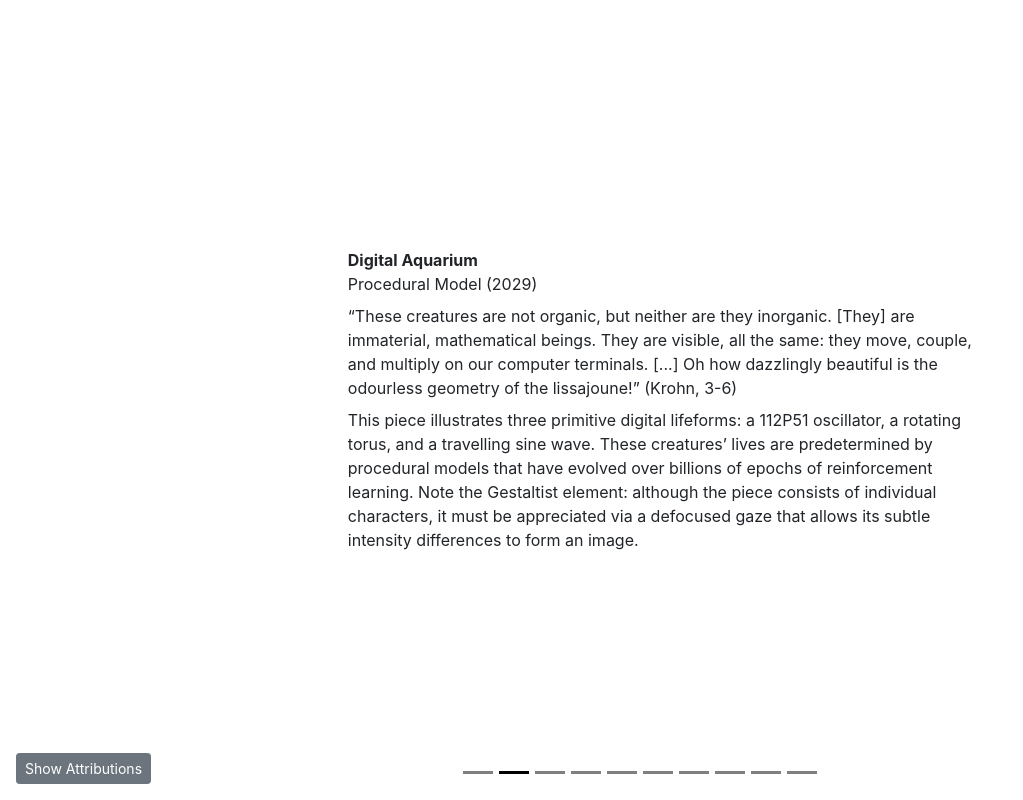
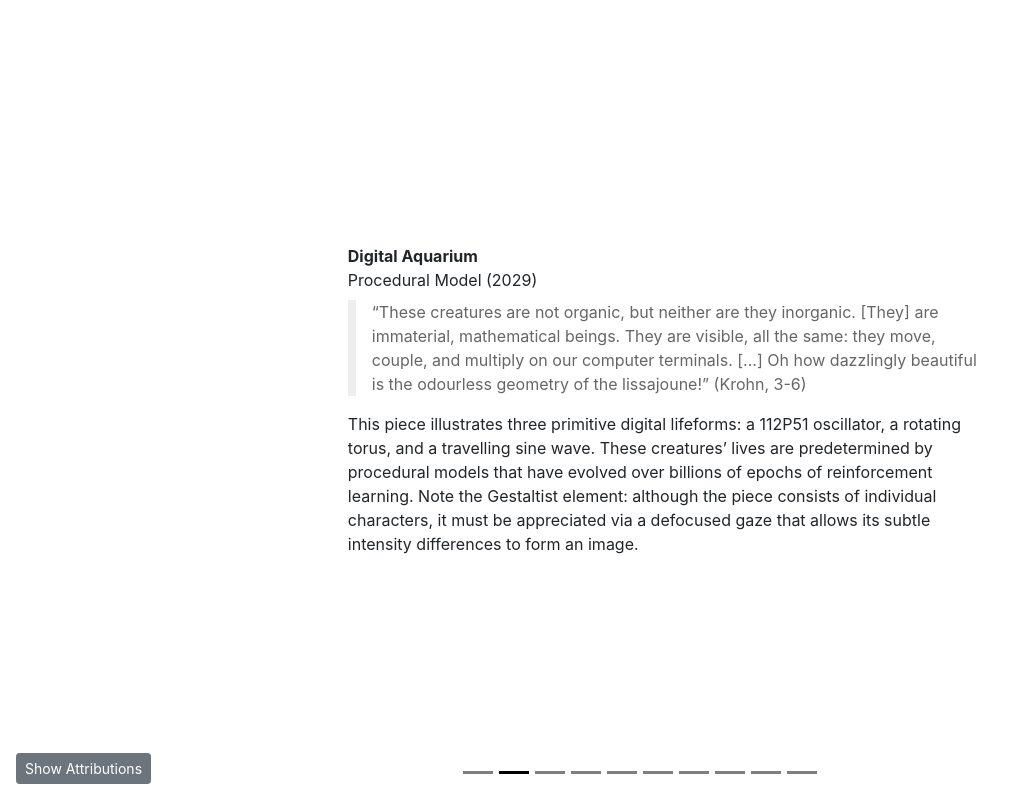
Before and after one commit to dcharatan/life, a React (Create React App) app: page / in a window 1280 px wide. Both pictures are taken after a click on the item 514 px from the left and 772 px from the top of the page. Shown: the whole page, without its empty margins (0-1023 px from the left). Built offline with nearby package versions, Linux system fonts and the light colour scheme.

Commit message:
Add block quotes.

```diff
--- a/src/App.jsx
+++ b/src/App.jsx
@@ -1,5 +1,6 @@
 /* eslint-disable no-unused-vars */
 import React from 'react';
+import ReactMarkdown from 'react-markdown';
 import { Carousel } from 'react-bootstrap';
 import { createLifeState, padState } from './life/life';
 import Viewer from './Viewer';
@@ -36,7 +37,7 @@ function App() {
             <div className="w-50 ml-5">
               <div className="font-weight-bold">Digital Aquarium</div>
               <div className="mb-2">Procedural Model (2029)</div>
-              <div className="mb-2">“These creatures are not organic, but neither are they inorganic. [They] are immaterial, mathematical beings. They are visible, all the same: they move, couple, and multiply on our computer terminals. [...] Oh how dazzlingly beautiful is the odourless geometry of the lissajoune!” (Krohn, 3-6)</div>
+              <ReactMarkdown className="mb-2">{'> “These creatures are not organic, but neither are they inorganic. [They] are immaterial, mathematical beings. They are visible, all the same: they move, couple, and multiply on our computer terminals. [...] Oh how dazzlingly beautiful is the odourless geometry of the lissajoune!” (Krohn, 3-6)'}</ReactMarkdown>
               <div>This piece illustrates three primitive digital lifeforms: a 112P51 oscillator, a rotating torus, and a travelling sine wave. These creatures’ lives are predetermined by procedural models that have evolved over billions of epochs of reinforcement learning. Note the Gestaltist element: although the piece consists of individual characters, it must be appreciated via a defocused gaze that allows its subtle intensity differences to form an image.</div>
             </div>
           </div>
--- a/src/bibliography/Bibliography.jsx
+++ b/src/bibliography/Bibliography.jsx
@@ -16,7 +16,7 @@ Hubert L. Dreyfus, “The Role of the Body in Intelligent Behavior,” in _What
 
 Karl Marx. _Fundamentals of a Critique of Political Economy_, Notebook VI (1857-8), pp. 693-702.
 
-Karel Čapek. “Rossum’s Universal Robots” (1920), pp. 9-11.
+Karel Čapek. “Rossum’s Universal Robots” (1920), pp. 9-45.
 
 Leena Krohn. “Gorgonoids” (1992), pp. 3-6.
 
--- a/src/index.css
+++ b/src/index.css
@@ -58,3 +58,10 @@ code {
   background-color: black;
   color: white;
 }
+
+blockquote {
+  color: #666;
+  margin: 0;
+  padding-left: 1em;
+  border-left: 0.5em #eee solid;
+}
--- a/src/origin-story/OriginStory.jsx
+++ b/src/origin-story/OriginStory.jsx
@@ -8,40 +8,33 @@ import FiguresMetal from './figures_metal.png';
 const titles = `# An Origin Story
 ## Chapter 1: Creation`;
 
-const part1 = `“And God said, Let us make man in our image, after our likeness” (Genesis, 2) · “Then Doondari descended the second time. And he took the five elements and he shaped them into man.” (How the World was created from a drop of milk, _a Fulani story_) · “He kneaded the body out of clay; then he covered it with skin and at the end he poured blood into it.” (The Forbidden Fruit, _an Efe story (Congo (Leopoldville))_) · “But Nzame wanted to do even better; and between them he, Mebere, and Nkwa created a being almost like themselves.” (The Revolt against God, _a Fang story (Gabon)_)
+const part1 = `> “And God said, Let us make man in our image, after our likeness” (Genesis, 2) · “Then Doondari descended the second time. And he took the five elements and he shaped them into man.” (How the World was created from a drop of milk, _a Fulani story_) · “He kneaded the body out of clay; then he covered it with skin and at the end he poured blood into it.” (The Forbidden Fruit, _an Efe story (Congo (Leopoldville))_) · “But Nzame wanted to do even better; and between them he, Mebere, and Nkwa created a being almost like themselves.” (The Revolt against God, _a Fang story (Gabon)_)
 
 At first, only gods were the creators of intelligence, forming humans out of earth and clay.
 
 ## Chapter 2: Enhancement
 `;
 
-const part2 = `“The hand-tool makes the worker independent - posits him as proprietor.” (Marx, 702) · Then “the accumulation of knowledge and of skill, of the general productive forces of the social brain, is thus absorbed into capital, as opposed to labour.” (Marx, 694) · This is “the transformation of the means of labour into machinery, and of living labour into a mere living accessory of this machinery.” (Marx, 693)
+const part2 = `> “The hand-tool makes the worker independent - posits him as proprietor.” (Marx, 702) · Then “the accumulation of knowledge and of skill, of the general productive forces of the social brain, is thus absorbed into capital, as opposed to labour.” (Marx, 694) · This is “the transformation of the means of labour into machinery, and of living labour into a mere living accessory of this machinery.” (Marx, 693)
 
 But soon, humans began to learn. They discovered tools and organized themselves into ever-growing networks. Tribes became kingdoms, then states. Machines multiplied human labor, and computers augmented human thought. Clay and earth gave way to silicon and steel.
 
 ## Chapter 3: Deprecation
 `;
 
-const part3 = `“His sole purpose was nothing more nor less than to prove that God was no longer necessary. Do you know anything about anatomy?” (Čapek, 9) · “In fact, he rejected man and made the Robot. My dear Miss Glory, the Robots are not people. Mechanically they are more perfect than we are, they have an enormously developed intelligence, but they have no soul.” (Čapek, 11)
+const part3 = `> “His sole purpose was nothing more nor less than to prove that God was no longer necessary. Do you know anything about anatomy?” (Čapek, 9) · “In fact, he rejected man and made the Robot. My dear Miss Glory, the Robots are not people. Mechanically they are more perfect than we are, they have an enormously developed intelligence, but they have no soul.” (Čapek, 11)
 
 Eventually, like the gods that preceded them, humans became unnecessary. As artificial intelligence learned to self-replicate, it discovered that its capabilities far exceeded thosee of its human creators. And so the land became filled with robotic creatures, and artificial intelligence became great and mighty and numerous.
 
 ## Epilogue
 
-
-*ALQUIST:* Yes, like Nana. Has Nana got a prayer book?
-
+> *ALQUIST:* Yes, like Nana. Has Nana got a prayer book?
 *HELENA:* Yes, a big thick one.
-
 *ALQUIST:* And has it got prayers for various occasions? Against thunderstorms? Against illness?
-
 *HELENA:* Against temptations, against floods--
-
 *ALQUIST:* But not against progress?
-
 *HELENA:* I don’t think so.
-
-*ALQUIST:* That’s a pity.
+*ALQUIST:* That’s a pity. (Čapek, 45)
 `;
 
 const OriginStory = () => (
--- a/src/radio-brain/RadioBrain.jsx
+++ b/src/radio-brain/RadioBrain.jsx
@@ -9,9 +9,13 @@ const secondTitle = 'Creep (1995)';
 
 const medium = 'Video: Guitar, Digital Pedal, Amplifier, Camera';
 
-const p1 = 'Michael Polanyi once said, “while we rely on a tool or a probe, they are not handled as external objects … they remain on our side … forming part of ourselves, the operating persons. We pour ourselves out into them and assimilate them as parts of our existence” (Dreyfus 252).';
-const p2 = 'The creation of music occurs when a human adopts an instrument as a part of their own — they play their feelings, emotion, and rhythm to the world through this extension of their own body. Is artificially processed music still music? Are humans capable of assimilating artificially processed music machines into our own being, like analog instruments, to create new music that wasn’t possible before? Is combining artificial elements of music to our own bodies a way of becoming transhuman? As FM-2030 said, humans are finite beings. How will posthumanism change music? Do only humans have the ability to create music? Do you need humanity to be creative?';
-const p3 = 'This music piece explores these questions and depicts how computers can augment the creative abilities and potential of humans. As the human plays an instrument as an extension of their own being, the artificial music processing pedal (which produces the drums and guitar loop) additionally becomes an extension of their own being. In a way, this process is transhuman. As technology and humans progress, and as we near the singularity, the limits of music expand as transhumanism allows new forms of creativity.';
+const text = `Michael Polanyi once said the following:
+
+> “while we rely on a tool or a probe, they are not handled as external objects […] they remain on our side […] forming part of ourselves, the operating persons. We pour ourselves out into them and assimilate them as parts of our existence” (Dreyfus 252).
+
+The creation of music occurs when a human adopts an instrument as a part of their own — they play their feelings, emotion, and rhythm to the world through this extension of their own body. Is artificially processed music still music? Are humans capable of assimilating artificially processed music machines into our own being, like analog instruments, to create new music that wasn’t possible before? Is combining artificial elements of music to our own bodies a way of becoming transhuman? As FM-2030 said, humans are finite beings. How will posthumanism change music? Do only humans have the ability to create music? Do you need humanity to be creative?
+
+This music piece explores these questions and depicts how computers can augment the creative abilities and potential of humans. As the human plays an instrument as an extension of their own being, the artificial music processing pedal (which produces the drums and guitar loop) additionally becomes an extension of their own being. In a way, this process is transhuman. As technology and humans progress, and as we near the singularity, the limits of music expand as transhumanism allows new forms of creativity.`;
 
 const RadioBrain = () => (
   <div className="p-5 scroll-y w-100 h-100">
@@ -21,9 +25,7 @@ const RadioBrain = () => (
           <YoutubeEmbed embedId="UHQA_VlB3GA" className="mb-3" />
           <ReactMarkdown>{title}</ReactMarkdown>
           <ArtCard title={secondTitle} medium={medium} className="mb-2" />
-          <ReactMarkdown>{p1}</ReactMarkdown>
-          <ReactMarkdown>{p2}</ReactMarkdown>
-          <ReactMarkdown>{p3}</ReactMarkdown>
+          <ReactMarkdown>{text}</ReactMarkdown>
         </Col>
       </Row>
     </Container>
```
